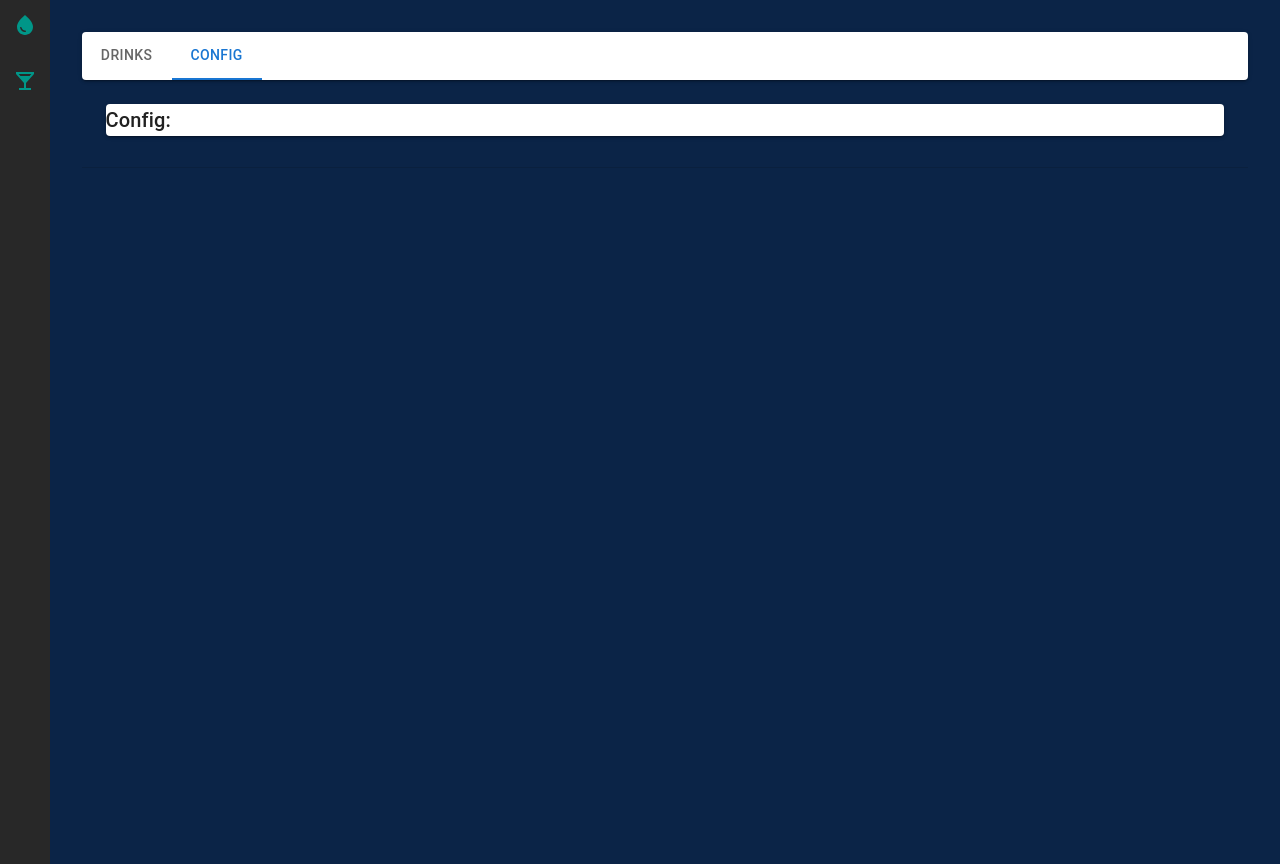
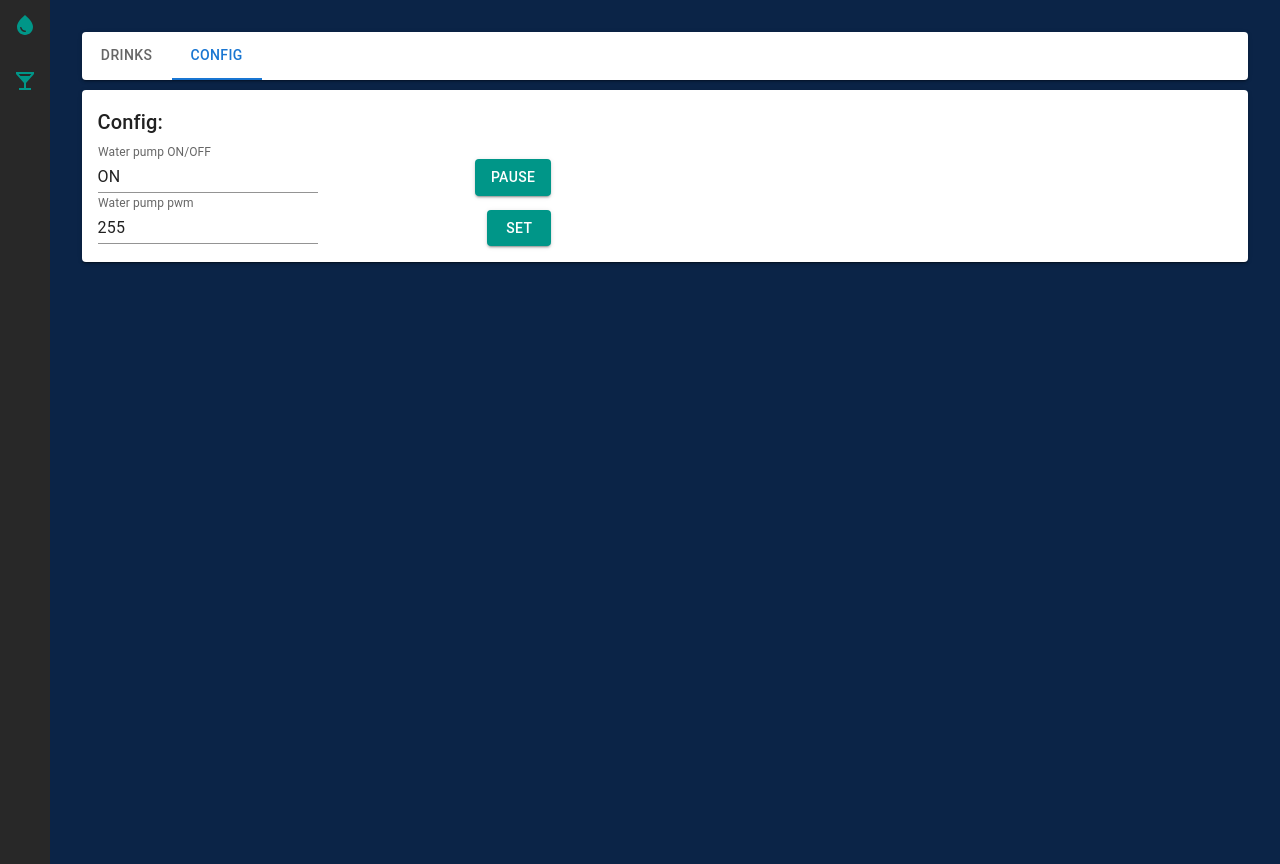
Before and after one commit to bert27/Wifi-irrigation-system, a React (Create React App) app in the folder client/: page /drinks/config in a window 1280 px wide. Built offline with nearby package versions, Linux system fonts and the light colour scheme.

Commit message:
chore: input material ui to configure water pumps

```diff
--- a/client/src/components/Tabs/sidenavbar.tsx
+++ b/client/src/components/Tabs/sidenavbar.tsx
@@ -5,6 +5,7 @@ import React, { useState, useEffect } from "react";
 import { Link, useParams } from "react-router-dom";
 import TabContext from "@mui/lab/TabContext";
 import TabPanel from "@mui/lab/TabPanel";
+import { ConfigTabDrinks } from "../../pages/drinks/tabs/config-tab-drinks";
 const tabsUrl = {
   config: {
     url: "/drinks/config",
@@ -37,7 +38,6 @@ export const ComponentTabs = (): React.ReactElement => {
       setValueTab(tabsUrl.drinks.value);
     }
   }, [tabRouter]);
-  console.log("tabRouter", tabRouter);
   return (
     <>
       <Box sx={{ borderBottom: 1, borderColor: "divider" }}>
@@ -62,12 +62,9 @@ export const ComponentTabs = (): React.ReactElement => {
             value={tabsUrl.config.value}
             id={tabsUrl.config.value}
             aria-labelledby={tabsUrl.config.value}
+            sx={{ padding: "0px", marginTop: "10px" }}
           >
-            <Paper elevation={2}>
-              <Typography variant="h6" gutterBottom>
-                Config:
-              </Typography>
-            </Paper>
+            <ConfigTabDrinks />
           </TabPanel>
           <TabPanel
             value={tabsUrl.drinks.value}
--- /dev/null
+++ b/client/src/pages/drinks/tabs/config-tab-drinks.tsx
@@ -0,0 +1,55 @@
+import { Box, Button, Paper, TextField, Typography } from "@mui/material";
+
+export const ConfigTabDrinks = (props: any) => {
+  return (
+    <>
+      <Paper elevation={2} sx={{ padding: "1em" }}>
+        <Typography variant="h6" gutterBottom>
+          Config:
+        </Typography>
+        <Box
+          sx={{
+            display: "flex",
+            alignItems: "baseline",
+            justifyContent: "space-between",
+            width: "40%",
+          }}
+        >
+          <TextField
+            fullWidth={false}
+            label={"Water pump ON/OFF"}
+            value={"ON"}
+            type={"string"}
+            placeholder={"Nombre"}
+            variant={"standard"}
+            //onChange={onChangeName}
+          />
+          <Button sx={{ backgroundColor: "#009688" }} variant="contained">
+            {"PAUSE"}
+          </Button>
+        </Box>
+        <Box
+          sx={{
+            display: "flex",
+            alignItems: "baseline",
+            justifyContent: "space-between",
+            width: "40%",
+          }}
+        >
+          <TextField
+            fullWidth={false}
+            label={"Water pump pwm"}
+            value={255}
+            type={"number"}
+            placeholder={"Nombre"}
+            variant={"standard"}
+            //onChange={onChangeName}
+          />
+          <Button sx={{ backgroundColor: "#009688" }} variant="contained">
+            {"set"}
+          </Button>
+        </Box>
+      </Paper>
+    </>
+  );
+};
```
Also changed, not shown: client/src/pages/drinks/drinks-page.tsx (+3 -7 lines).
